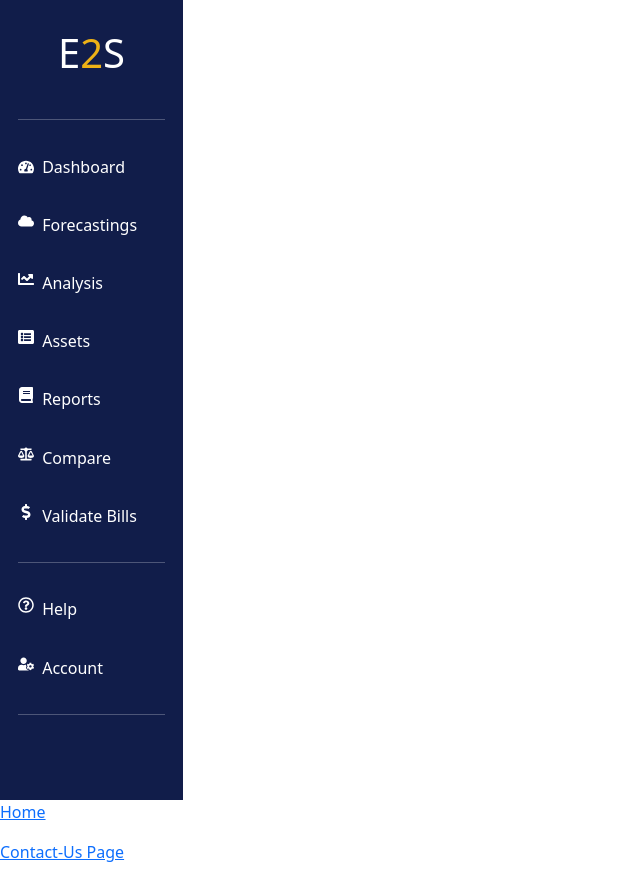
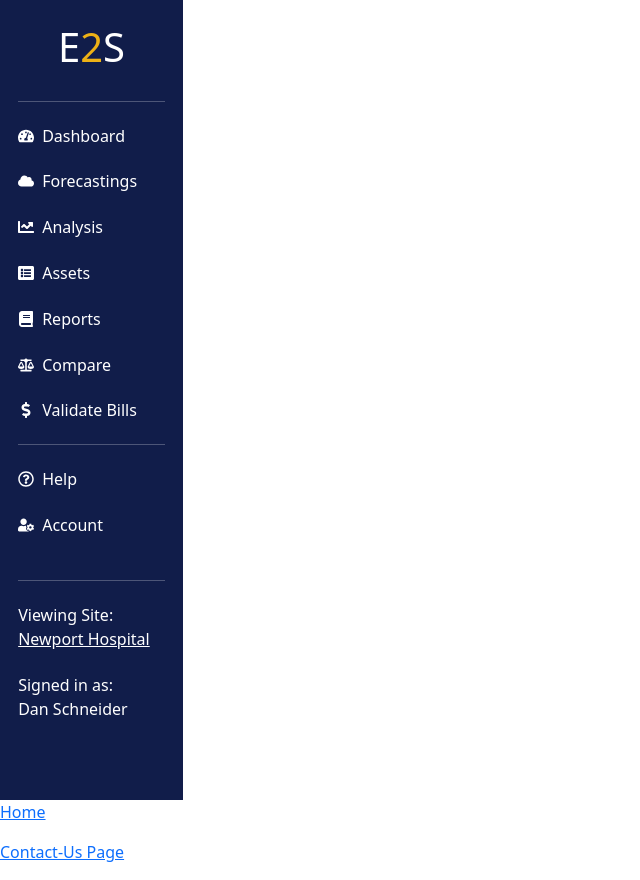
Before and after one commit to Archie-Wilkins/e2s-client-project, a Next.js app: page /about in a window 1280 px wide. Shown: the whole page, without its empty margins (0-640 px from the left). Built offline with nearby package versions, Linux system fonts and the light colour scheme.

Commit message:
Refactored nav bar into class
* Aligned items
* Added togglable menu button
* Added admin button

```diff
--- a/public/components/navBar.js
+++ b/public/components/navBar.js
@@ -1,7 +1,9 @@
 import 'bootstrap/dist/css/bootstrap.min.css';
 import Link from "next/link"
-import Image from 'next/image'
-import Dashboard from '../images/navbar/dashboard.png'
+import ToggleSite from ".//toggleSite.js"
+import React from 'react';
+
+
 
 // React Icons
 import { FaCloud } from "react-icons/fa";
@@ -13,10 +15,42 @@ import { FaBalanceScale } from "react-icons/fa";
 import { FaDollarSign } from "react-icons/fa";
 import { FaRegQuestionCircle } from "react-icons/fa";
 import { FaUserCog } from "react-icons/fa";
+import { FaUsers } from "react-icons/fa";
 
 
+class NavBar extends React.Component {
+    constructor(props) {
+        super(props);
+        this.state = {
+            displaySiteToggle: false,
+            //Need to change this to get this
+            //infomation from API
+            displayAdminButton: false,
+        };
+    }
 
-function NavBar() {
+
+    changeSite = () => {
+        console.log("change");
+        console.log(this.state.displaySiteToggle);
+        this.setState({
+            displaySiteToggle: !this.state.displaySiteToggle
+        })
+    }
+
+    displayAdminButton = () => {
+        if (this.state.displayAdminButton) {
+            return <Link className=" navbarLink d-flex" href="/account">
+                <FaUsers />
+                <p>Admin</p>
+            </Link>
+        }
+        else {
+            return null;
+        }
+    }
+
+    render() {
     return <div>
         <div className="navbarContainer blueBackground">
             <div className="navbarContent">
@@ -27,68 +61,77 @@ function NavBar() {
 
                 <hr className="navbarLineBreak"></hr>
 
-                <Link className="navbarLink d-flex justify-content-center align-items-center " href="/">
+                <Link className="navbarLink d-flex align-items-center " href="/">
                     <FaTachometerAlt />
                     <p>Dashboard</p>
                 </Link>
-                <Link className=" navbarLink d-flex" href="/siteForecasting">
+
+                <Link className=" navbarLink d-flex align-items-center" href="/siteForecasting">
                     <FaCloud />
-
                     <p>Forecastings</p>
                 </Link>
-                <Link className=" navbarLink d-flex" href="/sitePerformance">
 
+                <Link className=" navbarLink d-flex align-items-center" href="/sitePerformance">
                     <FaChartLine />
                     <p>Analysis</p>
                 </Link>
 
-                <Link className=" navbarLink d-flex" href="/siteAssets">
-
+                <Link className=" navbarLink d-flex align-items-center" href="/siteAssets">
                     <FaListAlt />
                     <p>Assets</p>
                 </Link>
 
-                <Link className=" navbarLink d-flex" href="/viewReports">
-
+                <Link className=" navbarLink d-flex align-items-center" href="/viewReports">
                     <FaBook />
                     <p>Reports</p>
                 </Link>
 
-                <Link className=" navbarLink d-flex" href="/siteCompare">
-
+                <Link className=" navbarLink d-flex align-items-center" href="/siteCompare">
                     <FaBalanceScale />
                     <p>Compare</p>
                 </Link>
 
-                <Link className=" navbarLink d-flex" href="/billValidation">
-
-
+                <Link className=" navbarLink d-flex align-items-center" href="/billValidation">
                     <FaDollarSign />
                     <p>Validate Bills</p>
                 </Link>
 
                 <hr className="navbarLineBreak"></hr>
 
-
-
-                <Link className=" navbarLink d-flex" href="/help">
+                <Link className=" navbarLink d-flex align-items-center" href="/help">
 
                     <FaRegQuestionCircle />
                     <p>Help</p>
                 </Link>
-                <Link className=" navbarLink d-flex" href="/account">
 
+                <Link className=" navbarLink d-flex align-items-center" href="/account">
                     <FaUserCog />
                     <p>Account</p>
                 </Link>
 
-                <hr className="navbarLineBreak"></hr>
+                <div>{this.displayAdminButton()}</div>
+
+                <hr className="navbarLineBreak align-items-center"></hr>
+
+                <div>
+                    <p className='whiteText m-0'>Viewing Site:</p>
+                    <p className='whiteText m-0 changeSite position-relative' onClick={this.changeSite}>Newport Hospital</p>
+                    <div className="position-absolute" >
+                        <ToggleSite displayMenu={this.state.displaySiteToggle} />
+                    </div>
+                </div>
+
+                <div>
+                    <p className='whiteText m-0'>Signed in as:</p>
+                    <p className='whiteText m-0'>Dan Schneider</p>
+                </div>
 
             </div>
         </div>
     </div >
-
+    }
 
 }
 
+
 export default NavBar
--- /dev/null
+++ b/public/components/toggleSite.js
@@ -0,0 +1,16 @@
+import 'bootstrap/dist/css/bootstrap.min.css';
+
+function ToggleSite(props) {
+    console.log("Running");
+    console.log(props)
+    if (props.displayMenu) {
+        return <div className="whiteBackground">
+            <h1>ITS WORKED</h1>
+        </div>
+    }
+    else {
+        return null;
+    }
+}
+
+export default ToggleSite
--- a/styling/colours.css
+++ b/styling/colours.css
@@ -2,6 +2,9 @@
     background-color: #111D4A;
 }
 
+.whiteBackground {
+    background-color: #FFFFFF;
+}
 .whiteText {
     color: #FFFFFF;
 }
--- a/styling/navbar.css
+++ b/styling/navbar.css
@@ -45,3 +45,11 @@
         margin-bottom: 0;
         padding-left: 8px;
 }
+.changeSite {
+    text-decoration: underline;
+}
+
+.changeSite:hover {
+    cursor: pointer;
+    color: #EDB116;
+}
```
Lines whose indentation alone changed are shown as unchanged.
